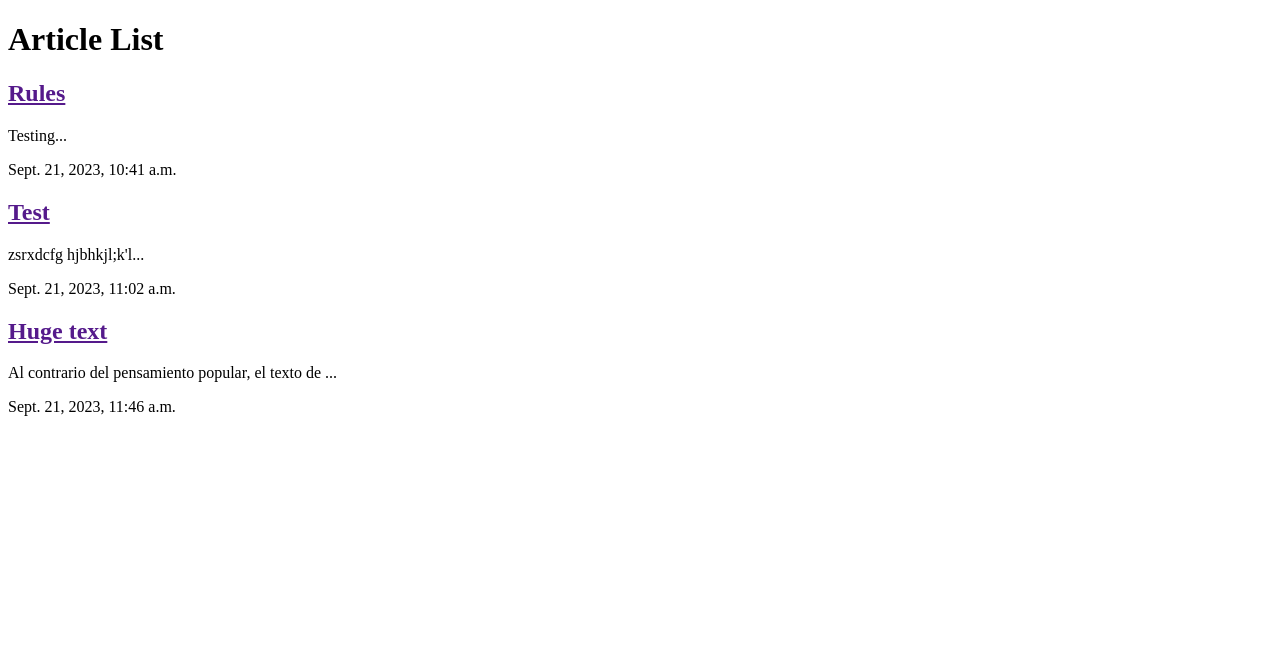
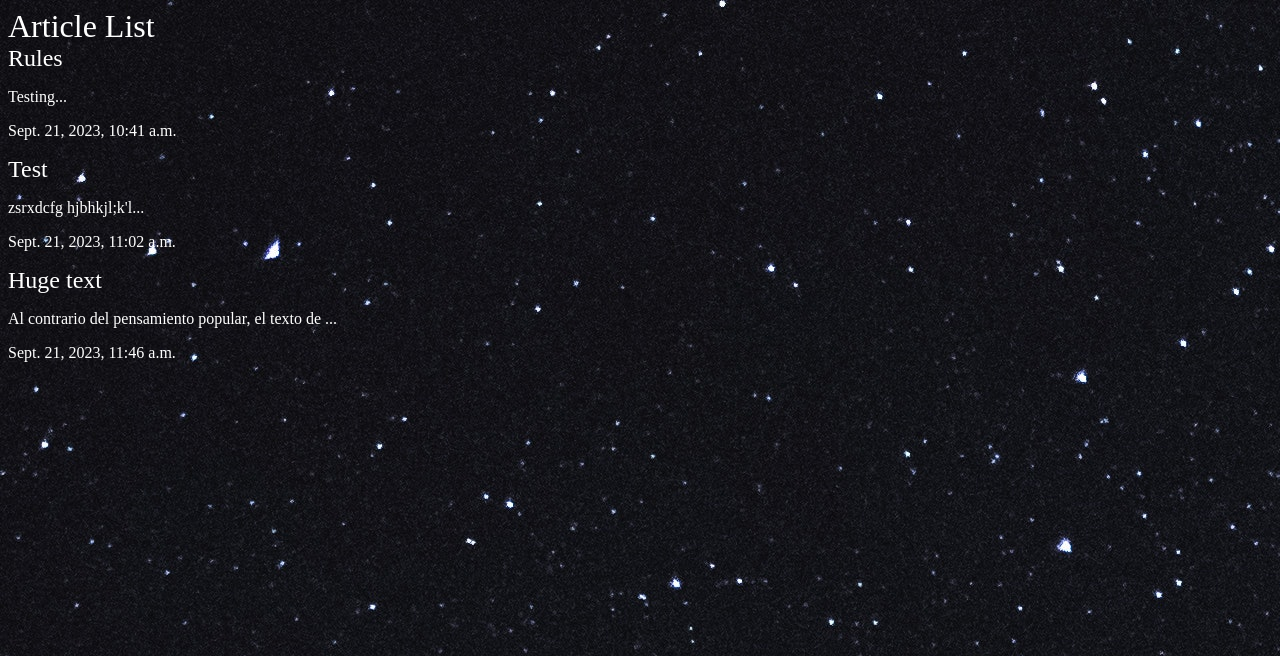
Before and after one commit to Kalutu/blog-app, a Django app: page /articles/ in a window 1280 px wide. Shown: the top 656 px of the page. Run offline with Django 4.2, Linux system fonts and the light colour scheme; data comes from the database, SQL or seed files in the repository.

Commit message:
Styled article_list.html

```diff
--- /dev/null
+++ b/articles/static/css/styles.css
@@ -0,0 +1,16 @@
+body {
+    background-color: #0f121f;
+    background-image: url(../img/star.jpg);
+    background-repeat: no-repeat;
+    color: #fff;
+}
+
+h1, h2, h3, h4, h5{
+    font-weight: normal;
+    margin: 0;
+}
+
+a {
+    color: #fff;
+    text-decoration: none;
+}
--- a/articles/templates/articles/article_list.html
+++ b/articles/templates/articles/article_list.html
@@ -1,9 +1,12 @@
+{% load static %}
+
 <!DOCTYPE html>
 <html lang="en">
 <head>
     <meta charset="UTF-8">
     <meta name="viewport" content="width=device-width, initial-scale=1.0">
     <title>Document</title>
+    <link rel="stylesheet" href="{% static 'css/styles.css' %}">
 </head>
 <body>
     <h1>Article List</h1>
```
Also changed, not shown: articles/static/img/star.jpg (added).
